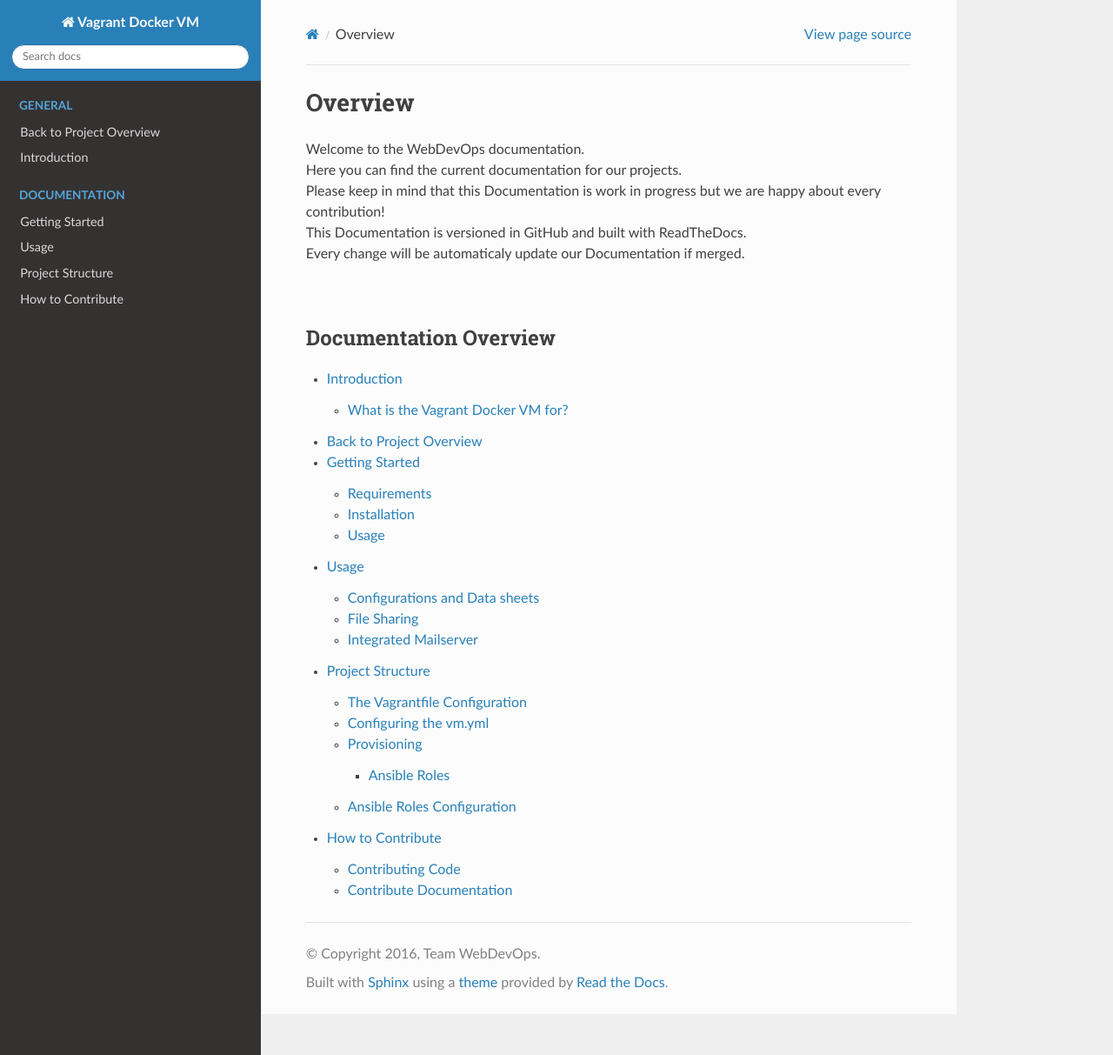
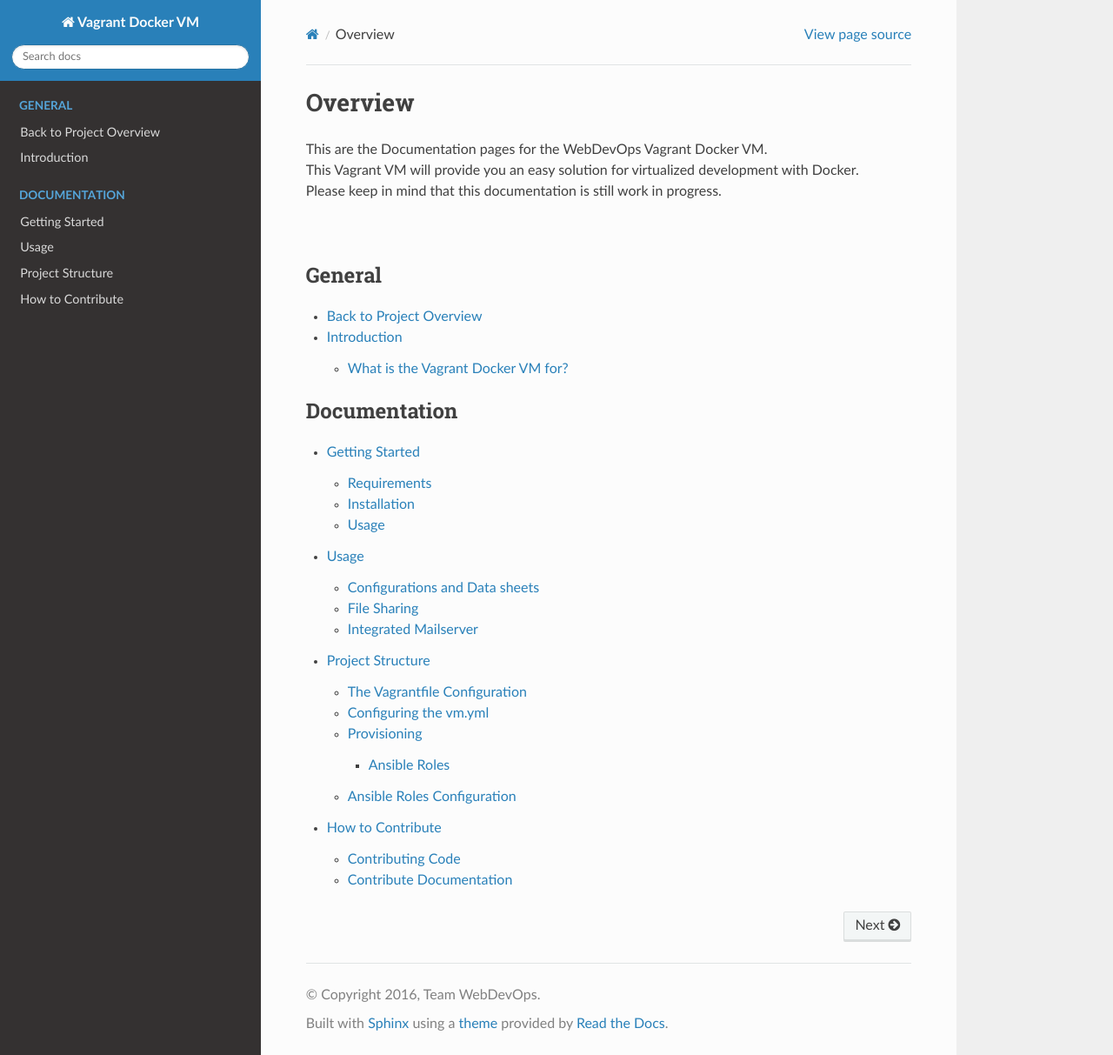
Before and after one commit to webdevops/vagrant-docker-vm, a Sphinx documentation site: the page built from documentation/docs/index.rst, in a window 1280 px wide and 1213 px high. Shown: the whole window at 87% size. Built offline with Sphinx 7.4.7 and the Read the Docs theme 2.0.0, drawn with Linux system fonts in a browser that asks for light colours.

```diff
--- a/documentation/docs/conf.py
+++ b/documentation/docs/conf.py
@@ -59,7 +59,7 @@ source_parsers = {
 #source_encoding = 'utf-8-sig'
 
 # The master toctree document.
-master_doc = 'content'
+master_doc = 'index'
 
 # General information about the project.
 project = u'Vagrant Docker VM'
--- a/documentation/docs/index.rst
+++ b/documentation/docs/index.rst
@@ -9,19 +9,22 @@
 Overview
 ========
 
-| Welcome to the WebDevOps documentation.
-| Here you can find the current documentation for our projects.
-| Please keep in mind that this Documentation is work in progress but we are happy about every contribution!
-| This Documentation is versioned in GitHub and built with ReadTheDocs.
-| Every change will be automaticaly update our Documentation if merged.
+| This are the Documentation pages for the WebDevOps Vagrant Docker VM.
+| This Vagrant VM will provide you an easy solution for virtualized development with Docker.
+| Please keep in mind that this documentation is still work in progress.
 |
 |
 
 .. toctree::
-   :caption: Documentation Overview
+   :maxdepth: 5
+   :caption: General
 
+   Back to Project Overview <http://webdevops-documentation.readthedocs.org/en/latest/>
    content/introduction
-   Back to Project Overview <http://webdevops-documentation.readthedocs.org/en/latest/>
+
+.. toctree::
+   :caption: Documentation
+
    content/gettingStarted/index
    content/usage/index
    content/components/index
```
Also changed, not shown: documentation/docs/content.rst (deleted, +0 -18 lines).
